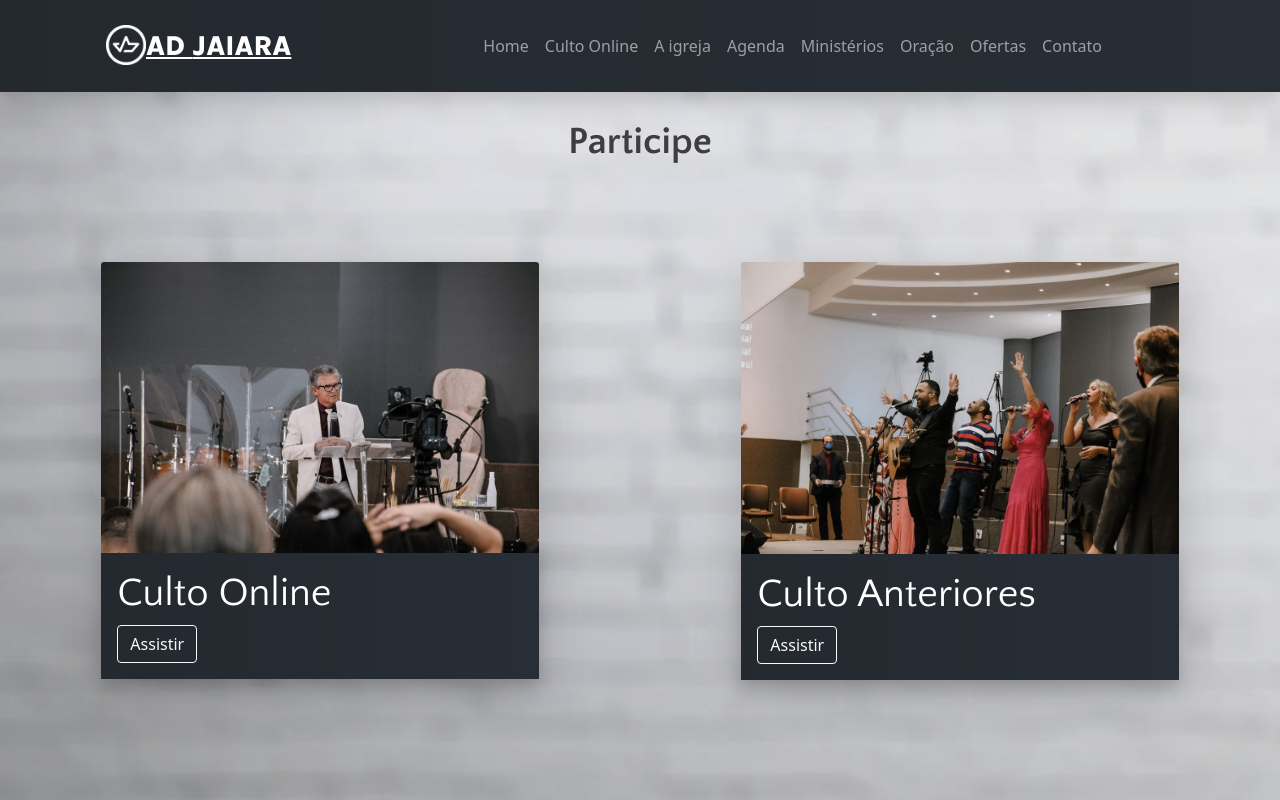
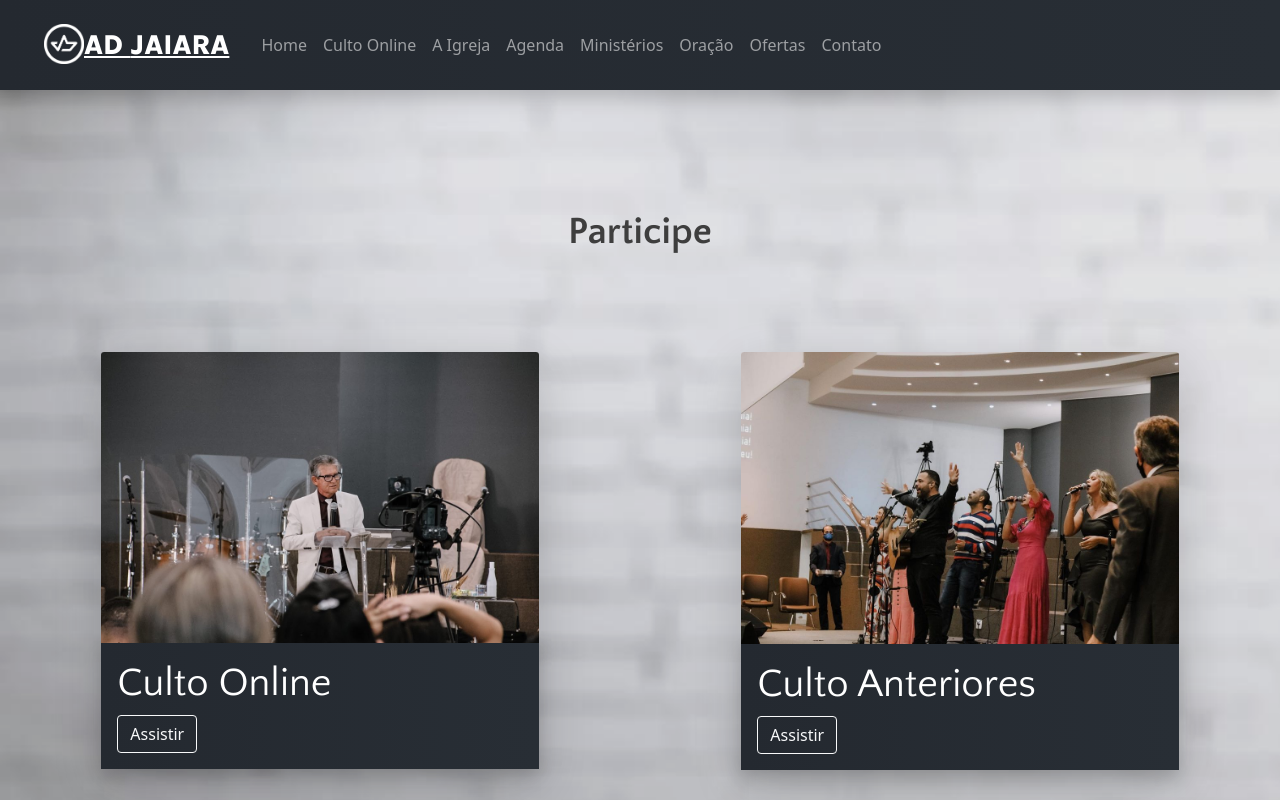
Before and after one commit to pedro-lucaas/adjaiaraweb, a Next.js app: page /home in a window 1280 px wide. Shown: the top 800 px of the page. Built offline with nearby package versions, Linux system fonts and the light colour scheme; a web font is replaced by a local one.

Commit message:
api 30min

```diff
--- a/src/component/Navbar.jsx
+++ b/src/component/Navbar.jsx
@@ -10,25 +10,24 @@ const LogoMain = '/assets/images/adjaiara-logo2.png'
 function NavigationBar() {
     return <>
 
-        <nav id="navigation" className=" navbar-expand-lg navbar-dark bg-dark navigation shadow section-xs" >
-            <div className="container">
-                <div className="row justify-content-around px-3">
+        <nav id="navigation" className="navbar navbar-expand-lg navbar-dark bg-dark navigation shadow" >
 
+
+            <div className='container-fluid'>
+                <div className=' p-3'>
                     <Link href="/">
-                        <a className="navbar-header logo-title col-9 col-sm-5 col-md-4">
-                            <div>
-                                <img src={LogoMain} className="img" alt="LogoADJaiara" width="40" height="40" className="d-inline-block align-top" />AD <b>JAIARA</b>
-                            </div>
+                        <a className="navbar-header logo-title">
+                            <img src={LogoMain} className="img" alt="LogoADJaiara" width="40" height="40" className="d-inline-block align-top" />
+                            AD <b>JAIARA</b>
                         </a>
                     </Link>
-
-                    <button className="navbar-toggler col align-self-center" type="button" data-bs-toggle="collapse" data-bs-target="#navbarSupportedContent" aria-controls="navbarSupportedContent" aria-expanded="false" aria-label="Toggle navigation">
+                </div>
+                <button className="navbar-toggler" type="button" data-bs-toggle="collapse" data-bs-target="#navbarSupportedContent" aria-controls="navbarSupportedContent" aria-expanded="false" aria-label="Toggle navigation">
                     <span className="navbar-toggler-icon"></span>
                 </button>
-
-                    <div className="collapse navbar-collapse col-2" id="navbarSupportedContent">
-                        <ul className="navbar-nav me-auto mb-2 mb-lg-0">
-                            <li className="nav-item"><a className="nav-link" href="/home#intro">Home</a></li>
+                <div className="collapse navbar-collapse" id="navbarSupportedContent">
+                    <ul className="navbar-nav">
+                        <li className="nav-item d"><a className="nav-link" href="/home#intro">Home</a></li>
                         <li className="nav-item dropdown">
                             <a className="nav-link" href="/" id="navbarDropdownMenuLink" role="button" data-bs-toggle="dropdown" aria-expanded="false">Culto Online</a>
                             <ul className="dropdown-menu" aria-labelledby="navbarDropdownMenuLink">
@@ -43,11 +42,12 @@ function NavigationBar() {
                         </li>
                         <li className="nav-item">
                             <Link href="/home/igreja">
-                                    <a className="nav-link" > A igreja</a>
+                                <a className="nav-link">A Igreja</a>
                             </Link>
                         </li>
                         <li className="nav-item">
-                                <a className="nav-link" href="/home#agenda">Agenda</a></li>
+                            <a className="nav-link" href="/home#agenda">Agenda</a>
+                        </li>
                         <li className="nav-item">
                             <Link className="nav-link" href="/home/ministerios">
                                 <a className="nav-link" >Ministérios</a>
@@ -68,11 +68,11 @@ function NavigationBar() {
                                 Contato
                             </a>
                         </li>
+
                     </ul>
                 </div>
             </div>
 
-            </div>
         </nav>
 
     </>;
```
Also changed, not shown: package.json (+6 -1 lines), 1 other file (tests, documents, lock files or other folders). Lines whose indentation alone changed are shown as unchanged.
